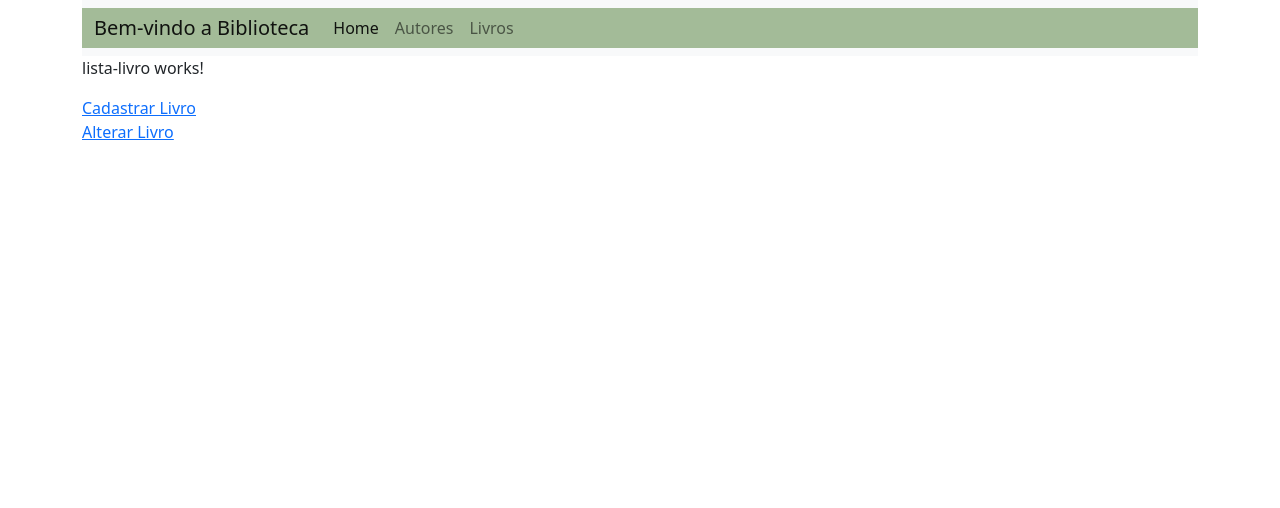
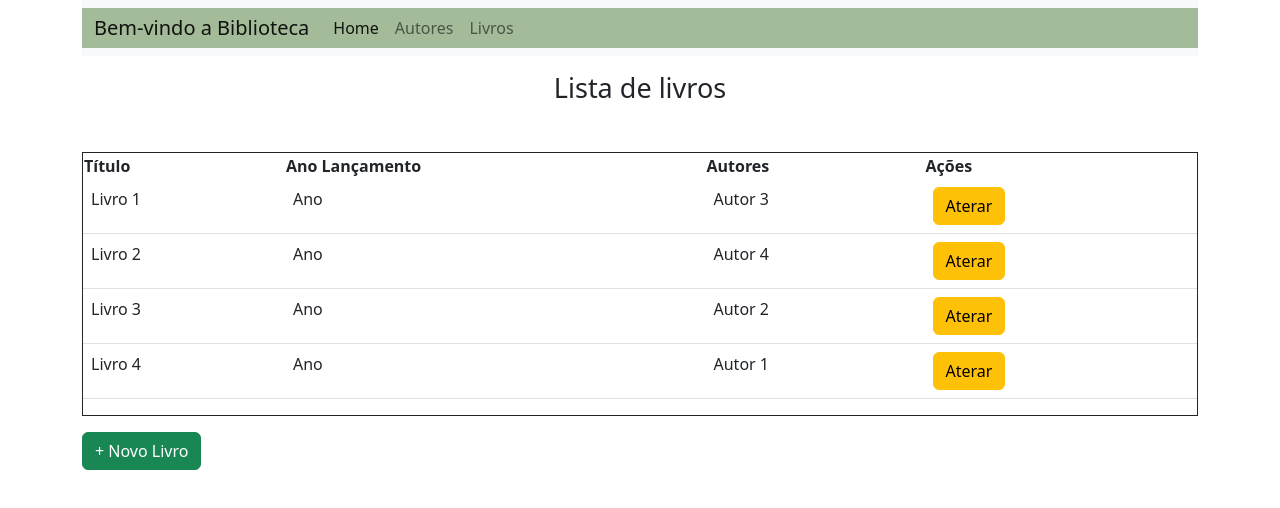
Before and after one commit to Danubia98/front-end-biblioteca, an Angular app: page /livros in a window 1280 px wide. Shown: the top 508 px of the page. Built offline with nearby package versions, Linux system fonts and the light colour scheme.

Commit message:
criando html formulário e lista de autor e livro

```diff
--- a/src/app/autores/formulario-autor/formulario-autor.component.css
+++ b/src/app/autores/formulario-autor/formulario-autor.component.css
@@ -0,0 +1,11 @@
+.titulo-cabecalho{
+   text-align: center;
+}
+
+h1{
+    font-size: 27px;
+}
+
+textarea{
+    height: 300px !important;
+}
--- a/src/app/autores/formulario-autor/formulario-autor.component.html
+++ b/src/app/autores/formulario-autor/formulario-autor.component.html
@@ -1,2 +1,17 @@
-<p *ngIf="!id">Cadastrando autor</p>
-<P *ngIf="id">Alterando autor</P>
+<div class="titulo-cabecalho">
+    <h1 *ngIf="!id">Cadastro de autores</h1>
+    <h1 *ngIf="id">Ateração de autores</h1>
+</div>
+<div class="form-floating mb-3">
+    <input type="text" class="form-control" id="nome" placeholder="Nome do autor">
+    <label for="nome">Nome do autor</label>
+</div>
+<div class="form-floating">
+    <textarea class="form-control" id="biografia" placeholder="Biografia do autor"></textarea>
+    <label for="biografia">Biografia</label>
+</div>
+<div class="">
+    <button *ngIf="!id" type="button" class="btn btn-success mt-3">Cadastrar</button>
+    <button *ngIf="id" type="button" class="btn btn-success mt-3">Alterar</button>
+    <button type="button" class="btn btn-danger mt-3 ms-2" routerLink="/autores">Cancelar</button>
+</div>
--- a/src/app/autores/lista-autor/lista-autor.component.css
+++ b/src/app/autores/lista-autor/lista-autor.component.css
@@ -0,0 +1,7 @@
+.titulo-cabecalho{
+    text-align: center;
+ }
+
+ h1{
+     font-size: 27px;
+ }
--- a/src/app/autores/lista-autor/lista-autor.component.html
+++ b/src/app/autores/lista-autor/lista-autor.component.html
@@ -1,4 +1,37 @@
-<p>lista-autor works!</p>
-<a routerLink="/autores/formulario">Cadastrar Autor</a>
-<br />
-<a routerLink="/autores/formulario/1">Aterar Autor</a>
+<div class="titulo-cabecalho mt-3 mb-3">
+    <h1>Lista de autores</h1>
+</div>
+<div class="tabela-autores border border-dark mt-5">
+    <table class="table">
+        <thead>
+            <th>Nome</th>
+            <th>Biografia</th>
+            <th>Ações</th>
+        </thead>
+        <tbody>
+            <tr>
+                <td>Autor 1</td>
+                <td>Biografia 1</td>
+                <td><a routerLink="/autores/formulario/1" class="btn btn-warning">Aterar</a></td>
+            </tr>
+            <tr>
+                <td>Autor 2</td>
+                <td>Biografia 2</td>
+                <td><a routerLink="/autores/formulario/2" class="btn btn-warning">Aterar</a></td>
+            </tr>
+            <tr>
+                <td>Autor 3</td>
+                <td>Biografia 3</td>
+                <td><a routerLink="/autores/formulario/3" class="btn btn-warning">Aterar</a></td>
+            </tr>
+            <tr>
+                <td>Autor 4</td>
+                <td>Biografia 4</td>
+                <td><a routerLink="/autores/formulario/4" class="btn btn-warning">Aterar</a></td>
+            </tr>
+        </tbody>
+    </table>
+</div>
+
+
+<a routerLink="/autores/formulario" class="btn btn-success mt-3">+ Novo Autor</a>
--- a/src/app/livros/formulario-livro/formulario-livro.component.css
+++ b/src/app/livros/formulario-livro/formulario-livro.component.css
@@ -0,0 +1,11 @@
+.titulo-cabecalho{
+    text-align: center;
+ }
+
+ h1{
+     font-size: 27px;
+ }
+
+ textarea{
+     height: 300px !important;
+ }
--- a/src/app/livros/formulario-livro/formulario-livro.component.html
+++ b/src/app/livros/formulario-livro/formulario-livro.component.html
@@ -1,2 +1,25 @@
-<p *ngIf="!id">Cadastrando novo livro</p>
-<p *ngIf="id">Alterando livro</p>
+<div class="titulo-cabecalho">
+    <h1 *ngIf="!id">Cadastro de livros</h1>
+    <h1 *ngIf="id">Ateração de livros</h1>
+</div>
+<div class="form-floating mb-3">
+    <input type="text" class="form-control" id="nome" placeholder="Nome do autor">
+    <label for="nome">Título do livro</label>
+</div>
+<div class="form-floating mb-3">
+    <input type="text" class="form-control" id="anoLancamento" placeholder="Nome do autor">
+    <label for="anoLancamento">Ano de Lançamento</label>
+</div>
+<select class="form-select" id="autoresIds" multiple="multiple" size="10">
+    <option value="0" disabled="disabled">Selecione os autores</option>
+    <option value="1">Autor 1</option>
+    <option value="2">Autor 2</option>
+    <option value="3">Autor 3</option>
+    <option value="4">Autor 4</option>
+</select>
+
+<div class="">
+    <button *ngIf="!id" type="button" class="btn btn-success mt-3">Cadastrar</button>
+    <button *ngIf="id" type="button" class="btn btn-success mt-3">Alterar</button>
+    <button type="button" class="btn btn-danger mt-3 ms-2" routerLink="/livros">Cancelar</button>
+</div>
--- a/src/app/livros/lista-livro/lista-livro.component.css
+++ b/src/app/livros/lista-livro/lista-livro.component.css
@@ -0,0 +1,7 @@
+.titulo-cabecalho{
+    text-align: center;
+ }
+
+ h1{
+     font-size: 27px;
+ }
--- a/src/app/livros/lista-livro/lista-livro.component.html
+++ b/src/app/livros/lista-livro/lista-livro.component.html
@@ -1,4 +1,50 @@
-<p>lista-livro works!</p>
-<a routerLink="/livros/formulario">Cadastrar Livro</a>
-<br />
-<a routerLink="/livros/formulario/1">Alterar Livro</a>
+<div class="titulo-cabecalho mt-3 mb-3">
+    <h1>Lista de livros</h1>
+</div>
+<div class="tabela-livros border border-dark mt-5">
+    <table class="table">
+        <thead class="cabecalho-livros">
+            <th>Título</th>
+            <th>Ano Lançamento</th>
+            <th>Autores</th>
+            <th>Ações</th>
+        </thead>
+        <tbody class="corpo-tabela">
+            <tr>
+                <td>Livro 1</td>
+                <td>Ano</td>
+                <td>
+                    <div>Autor 3</div>
+                </td>
+                <td><a routerLink="/livros/formulario/1" class="btn btn-warning">Aterar</a></td>
+            </tr>
+            <tr>
+                <td>Livro 2</td>
+                <td>Ano</td>
+                <td>
+                    <div>Autor 4</div>
+                </td>
+                <td><a routerLink="/livros/formulario/2" class="btn btn-warning">Aterar</a></td>
+            </tr>
+            <tr>
+                <td>Livro 3</td>
+                <td>Ano</td>
+                <td>
+                    <div>Autor 2</div>
+                </td>
+                <td><a routerLink="/autores/formulario/3" class="btn btn-warning">Aterar</a></td>
+            </tr>
+            <tr>
+                <td>Livro 4</td>
+                <td>Ano</td>
+                <td>
+                    <div>Autor 1</div>
+                </td>
+                <td><a routerLink="/livros/formulario/4" class="btn btn-warning">Aterar</a></td>
+            </tr>
+        </tbody>
+    </table>
+</div>
+
+
+<a routerLink="/livros/formulario" class="btn btn-success mt-3">+ Novo Livro</a>
```
